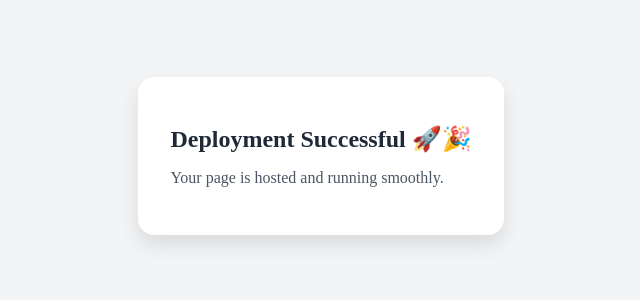
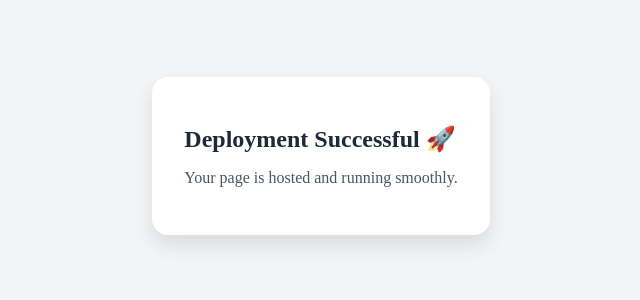
Before and after one commit to someswargorai/pipeline, a Next.js app: page / in a window 1280 px wide. Shown: the part 252-552 px from the top of the page, without its empty margins (319-959 px from the left). Built offline with nearby package versions, Linux system fonts and the light colour scheme.

Commit message:
fix: docker compose to docker-compose

```diff
--- a/app/page.tsx
+++ b/app/page.tsx
@@ -2,7 +2,7 @@ function Page() {
   return (
     <div style={styles.container}>
       <div style={styles.card}>
-        <h1 style={styles.title}>Deployment Successful 🚀🎉</h1>
+        <h1 style={styles.title}>Deployment Successful 🚀</h1>
         <p style={styles.text}>Your page is hosted and running smoothly.</p>
       </div>
     </div>
```
Also changed, not shown: 1 other file (tests, documents, lock files or other folders).
